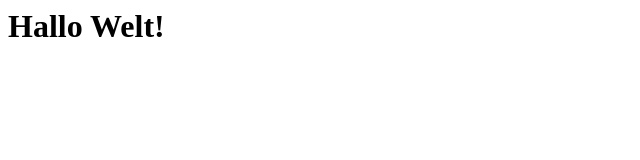
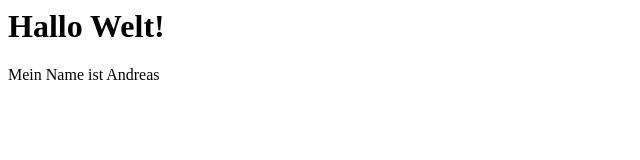
Before and after one commit to andiroesch/test, a plain HTML site: page index.html in a window 1280 px wide. Shown: the whole page, without its empty margins (0-640 px from the left). Drawn offline with Linux system fonts and the light colour scheme.

Commit message:
Zweite Version

```diff
--- a/index.html
+++ b/index.html
@@ -4,5 +4,6 @@
 </head>
 <body>
 <h1>Hallo Welt!</h1>
+<p>Mein Name ist Andreas</p>
 </body>
 </html>
```
